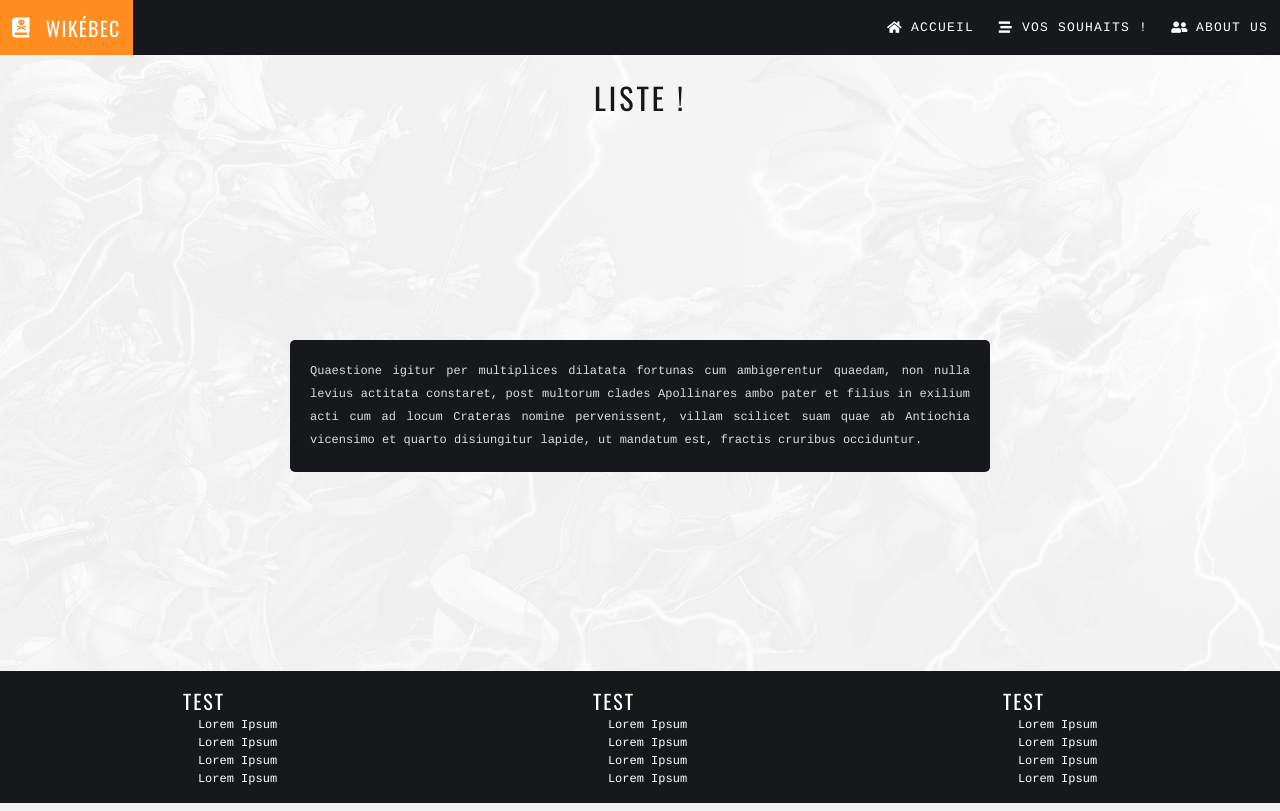
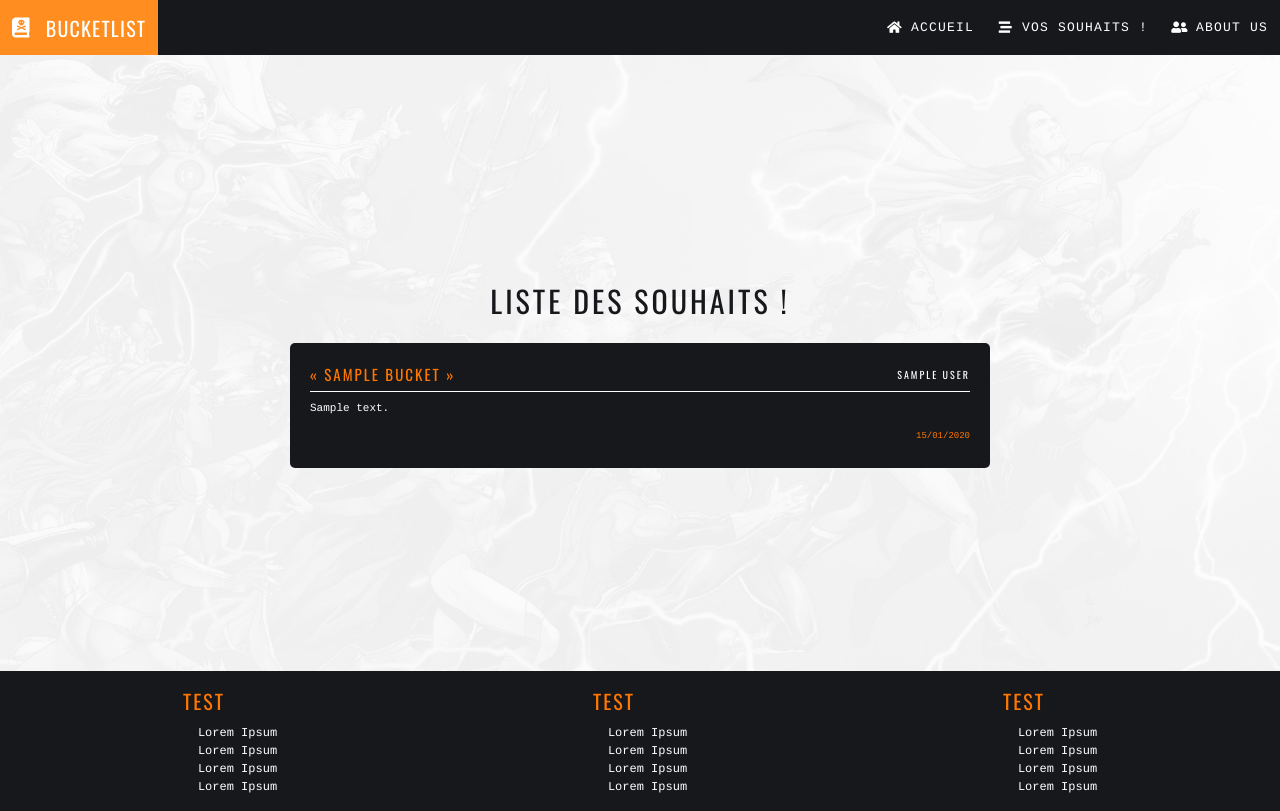
Before and after one commit to anaelle97/bucketList, a Symfony app: template templates/wish/wishlist.html.twig in a window 1280 px wide. Run offline with Twig, Linux system fonts and the light colour scheme; the template is opened without the code that fills it: most values are stand-ins (such as "Sample title", 1, 10 or a date in 2020); some libraries are stand-ins or nearby versions.

Commit message:
commit 4

```diff
--- a/public/css/style.css
+++ b/public/css/style.css
@@ -77,6 +77,8 @@ html {
     text-transform: uppercase;
     font-size: 20px;
     letter-spacing: 2px;
+    margin-bottom: 8px;
+    color: #ff7700;
 }
 
 #wiki_footer li {
@@ -89,9 +91,9 @@ html {
 
 #wiki_home, .wiki_trad {
     width: 700px;
-    margin: auto;
+    margin: 0 auto;
     background: #17181C;
-    color: #ddd;
+    color: #fff;
     padding: 20px;
     border-radius: 5px;
     line-height: 23px;
@@ -101,4 +103,69 @@ html {
     font-size: 12px !important;
 }
 
-/* ------------------- Traducteur ----------------------- */
+/* ------------------- WISHLIST ----------------------- */
+
+#wishlist > div {
+    margin-bottom: 15px;
+}
+
+#wishlist > div:last-child {
+    margin-bottom: 0px;
+}
+
+#wishlist .wish_titre > span {
+    justify-content: space-between;
+}
+
+#wishlist .wish_titre > span:first-child, .wish_titre > span:first-child {
+    color: #ff7700;
+}
+
+#wishlist .wish_titre > span:last-child, .wish_titre > span:last-child {
+    font-size: 10px;
+}
+
+.wish_titre {
+    display: flex;
+    justify-content: space-between;
+    width: 100%;
+    text-transform: uppercase;
+    color: #fff;
+    font-family: 'Oswald', sans-serif;
+    font-size: 15px;
+    letter-spacing: 2px;
+    border-bottom: 1px solid #fff;
+    padding-bottom: 5px;
+}
+
+.wish_description {
+    margin: 5px 0px;
+    color: #fff;
+    font-size: 11px;
+    font-family: 'Cousine', Monospace;
+}
+
+.wish_date {
+    text-align: right;
+    color: #ff7700;
+    font-size: 9px;
+    font-family: 'Cousine', Monospace;
+}
+
+.wish_retour {
+    margin: 60px auto;
+}
+
+.wish_retour a {
+    background: #ff7700;
+    border-radius: 5px;
+    padding: 20px 50px;
+    color: #fff;
+    transition: all 0.4s;
+}
+
+.wish_retour a:hover {
+    background: #17181C;
+    transition: all 0.4s;
+    color: #fff;
+}
--- a/templates/inc/nav.html.twig
+++ b/templates/inc/nav.html.twig
@@ -1,7 +1,7 @@
 <nav id="fr_navi" class="navbar" role="navigation" aria-label="main navigation">
     <div class="navbar-brand">
         <a class="navbar-item" href="{{ path('main_home') }}">
-            <i id="test_logo" class="fas fa-book-dead"></i><span id="wiki_logo">Wikébec</span>
+            <i id="test_logo" class="fas fa-book-dead"></i><span id="wiki_logo">BucketList</span>
         </a>
 
         <a role="button" class="navbar-burger" aria-label="menu" aria-expanded="false">
@@ -27,5 +27,5 @@
                 <span class="icon mr-1"><i class="fas fa-user-friends"></i></span>
                 About us
             </a>
-        </div>
+    </div>
 </nav>
--- a/templates/wish/wishlist.html.twig
+++ b/templates/wish/wishlist.html.twig
@@ -5,7 +5,7 @@
 {% endblock %}
 
 {% block subtitle %}
-    Liste !
+    Liste des souhaits !
 {% endblock %}
 
 {% block wiki_body %}
@@ -13,7 +13,20 @@
 {% endblock %}
 
 {% block main %}
-    <section class="wiki_trad">
-        <p>Quaestione igitur per multiplices dilatata fortunas cum ambigerentur quaedam, non nulla levius actitata constaret, post multorum clades Apollinares ambo pater et filius in exilium acti cum ad locum Crateras nomine pervenissent, villam scilicet suam quae ab Antiochia vicensimo et quarto disiungitur lapide, ut mandatum est, fractis cruribus occiduntur.</p>
+    <section id="wishlist" class="wiki_trad">
+        {% for bucket in buckets %}
+        <div><a href="{{ path('wish_detail', {id: bucket.id }) }}">
+            <aside class="wish_titre">
+                <span>« {{ bucket.title }} »</span>
+                <span>{{ bucket.author }}</span>
+            </aside>
+            <aside class="wish_description">
+                <p>{{ bucket.description }}</p>
+            </aside>
+            <aside class="wish_date">
+                <span>{{ bucket.dateCreated | date("d/m/Y") }}</span>
+            </aside>
+        </a></div>
+        {% endfor %}
     </section>
 {% endblock %}
```
Also changed, not shown: src/Controller/WishController.php (+26 -3 lines), templates/wish/detailList.html.twig (+13 -1 lines), 2 other files.
